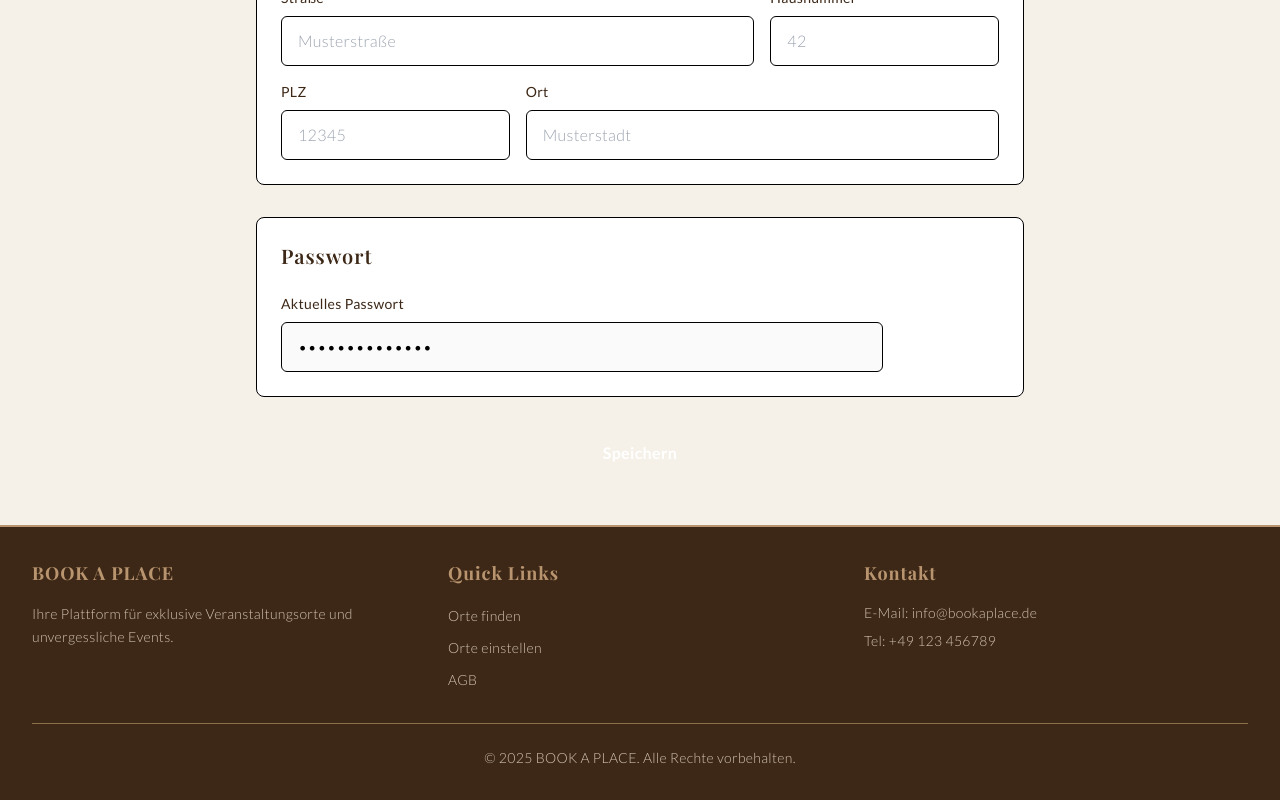
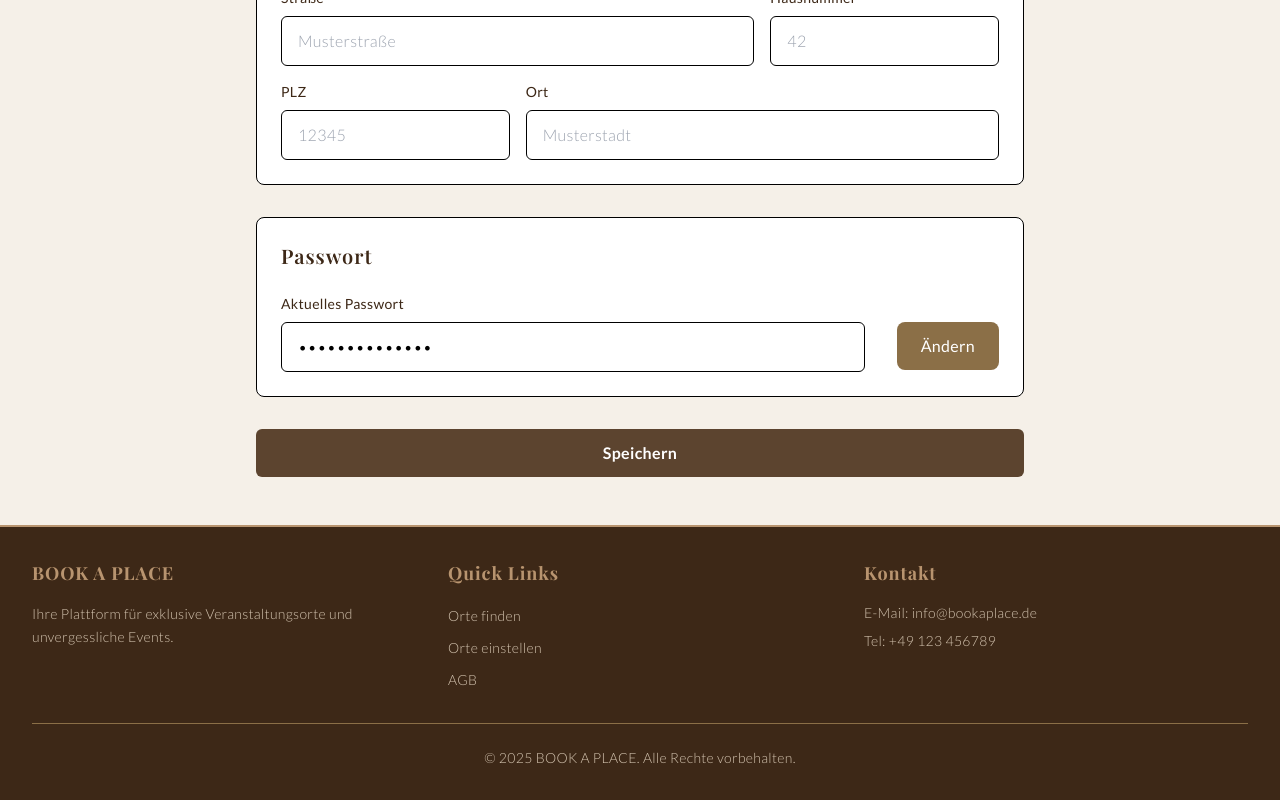
Before and after one commit to giffynuss/OttbergenLocations-Frontend, a Vue app in the folder OttbergenLocations-Frontend/: page /profile in a window 1280 px wide. Shown: the part 663-1463 px from the top of the page. Built offline with nearby package versions, Linux system fonts and the light colour scheme; no server answers; sample sign-in values are in the browser's storage.

Commit message:
Update User implementiert

```diff
--- a/OttbergenLocations-Frontend/src/composables/useAuth.ts
+++ b/OttbergenLocations-Frontend/src/composables/useAuth.ts
@@ -56,6 +56,8 @@ export function useAuth() {
     if (data.success) {
       currentUser.value = data.user;
       isAuthenticated.value = true;
+      console.log(currentUser.value?.gender);
+
 
       localStorage.setItem("currentUser", JSON.stringify(data.user));
       localStorage.setItem("isAuthenticated", "true");
--- a/OttbergenLocations-Frontend/src/views/ProfileView.vue
+++ b/OttbergenLocations-Frontend/src/views/ProfileView.vue
@@ -220,7 +220,7 @@
             Passwort
           </h2>
 
-          <div v-if="!showPasswordChange" class="flex items-center justify-between">
+          <div v-if="!showPasswordChange" class="flex items-start justify-between gap-4">
             <div class="flex-1">
               <label class="block text-sm font-medium text-booking-dark-brown mb-2">
                 Aktuelles Passwort
@@ -228,16 +228,16 @@
               <input
                 type="password"
                 value="XXXXXXXXXXXXXX"
-                disabled
+                readonly
                 class="w-full px-4 py-3 bg-booking-very-light border border-black rounded-md text-black cursor-not-allowed"
               />
             </div>
             <button
               type="button"
               @click="showPasswordChange = true"
-              class="ml-4 mt-7 px-6 py-3 bg-booking-medium-brown text-white rounded-lg hover:bg-booking-dark-brown transition-colors duration-300 font-medium"
-            >
-              ändern
+              class="ml-4 mt-7 px-6 py-3 bg-luxury-medium text-white rounded-lg hover:bg-luxury-dark transition-colors duration-300 font-medium"
+              >
+              Ändern
             </button>
           </div>
 
@@ -297,15 +297,15 @@
               <button
                 type="button"
                 @click="cancelPasswordChange"
-                class="flex-1 px-6 py-3 bg-booking-beige text-booking-dark-brown rounded-lg hover:bg-booking-light-beige transition-colors duration-300 font-medium"
-              >
+                class="flex-1 px-6 py-3 bg-luxury-cream text-luxury-dark rounded-lg hover:bg-luxury-light transition-colors duration-300 font-medium"
+                >
                 Abbrechen
               </button>
               <button
                 type="button"
                 @click="savePasswordChange"
-                class="flex-1 px-6 py-3 bg-booking-dark-brown text-white rounded-lg hover:bg-booking-medium-brown transition-colors duration-300 font-medium"
-              >
+                class="flex-1 px-6 py-3 bg-luxury-dark text-white rounded-lg hover:bg-luxury-medium transition-colors duration-300 font-medium"
+                >
                 Passwort speichern
               </button>
             </div>
@@ -327,8 +327,8 @@
           <button
             type="submit"
             :disabled="!isFormValid"
-            class="w-full py-3 px-4 text-white bg-booking-dark-brown hover:bg-booking-medium-brown disabled:bg-booking-gray-brown disabled:cursor-not-allowed rounded-md font-semibold transition-colors duration-300 focus:outline-none focus:ring-2 focus:ring-offset-2 focus:ring-booking-medium-brown"
-          >
+            class="w-full py-3 px-4 text-white bg-luxury-dark hover:bg-luxury-medium disabled:bg-luxury-brown disabled:cursor-not-allowed rounded-md font-semibold transition-colors duration-300"
+            >
             Speichern
           </button>
         </div>
@@ -370,6 +370,7 @@ const passwordData = reactive({
 const errors = reactive({
   firstName: '',
   lastName: '',
+  gender: '',
   email: '',
   phone: '',
   street: '',
@@ -392,6 +393,7 @@ watch(currentUser, (user) => {
   if (!user) return
   formData.firstName = user.first_name
   formData.lastName = user.last_name
+  formData.gender = user.gender
   formData.email = user.email
   formData.phone = user.phone
   formData.street = user.street
```
